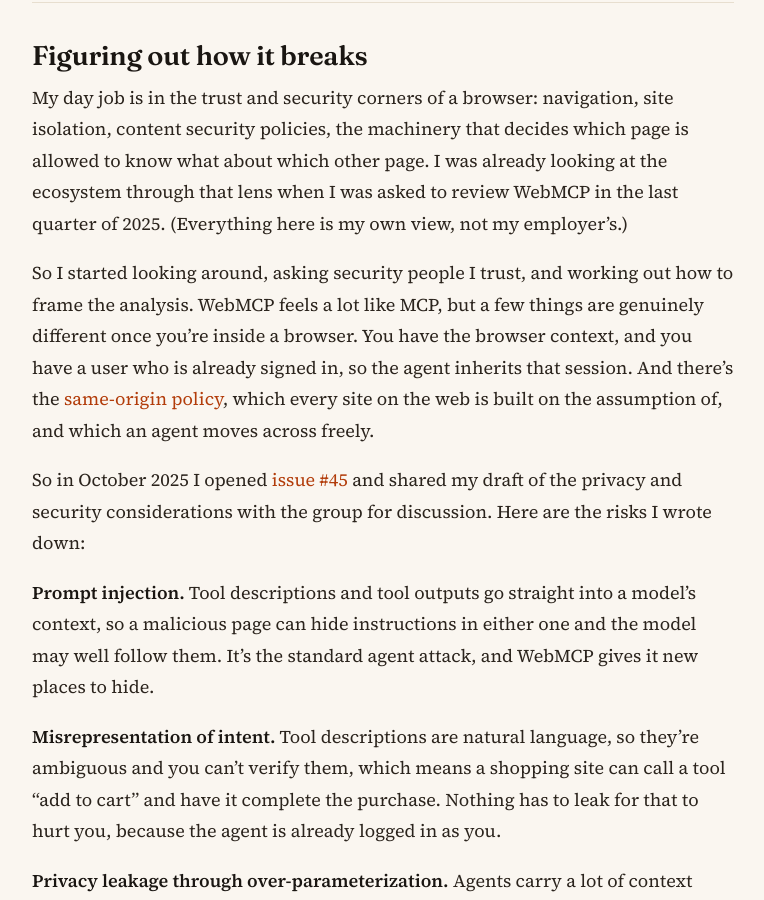
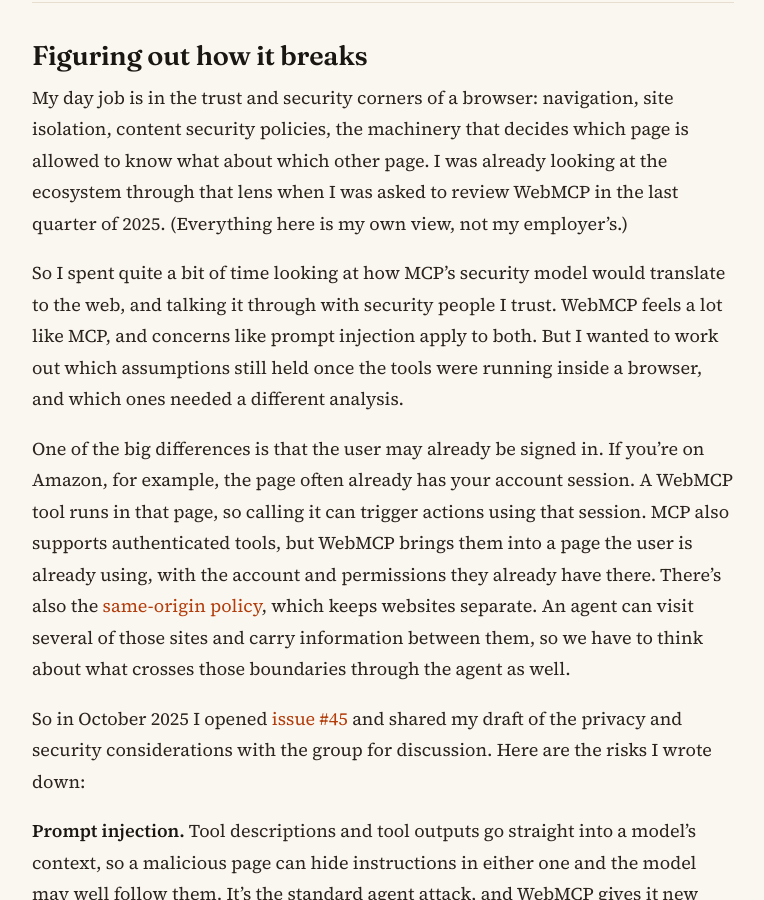
Before and after one commit to victorhuangwq/experiencethis.world, a Jekyll site: the page built from _posts/2026-08-17-agents-are-already-browsing.md, in a window 1280 px wide and 900 px high, scrolled down 2450 px. Shown: the whole window, without its empty margins (257-1021 px from the left). Built offline with Jekyll 4.4.1, drawn with Linux system fonts in a browser that asks for light colours; some of the changed text lies outside the part shown.

Commit message:
Explain MCP comparison and existing browser session risks

```diff
--- a/_posts/2026-08-17-agents-are-already-browsing.md
+++ b/_posts/2026-08-17-agents-are-already-browsing.md
@@ -52,7 +52,9 @@
 
 My day job is in the trust and security corners of a browser: navigation, site isolation, content security policies, the machinery that decides which page is allowed to know what about which other page. I was already looking at the ecosystem through that lens when I was asked to review WebMCP in the last quarter of 2025. (Everything here is my own view, not my employer's.)
 
-So I started looking around, asking security people I trust, and working out how to frame the analysis. WebMCP feels a lot like MCP, but a few things are genuinely different once you're inside a browser. You have the browser context, and you have a user who is already signed in, so the agent inherits that session. And there's the [same-origin policy](https://developer.mozilla.org/en-US/docs/Web/Security/Same-origin_policy), which every site on the web is built on the assumption of, and which an agent moves across freely.
+So I spent quite a bit of time looking at how MCP's security model would translate to the web, and talking it through with security people I trust. WebMCP feels a lot like MCP, and concerns like prompt injection apply to both. But I wanted to work out which assumptions still held once the tools were running inside a browser, and which ones needed a different analysis.
+
+One of the big differences is that the user may already be signed in. If you're on Amazon, for example, the page often already has your account session. A WebMCP tool runs in that page, so calling it can trigger actions using that session. MCP also supports authenticated tools, but WebMCP brings them into a page the user is already using, with the account and permissions they already have there. There's also the [same-origin policy](https://developer.mozilla.org/en-US/docs/Web/Security/Same-origin_policy), which keeps websites separate. An agent can visit several of those sites and carry information between them, so we have to think about what crosses those boundaries through the agent as well.
 
 So in October 2025 I opened [issue #45](https://github.com/webmachinelearning/webmcp/issues/45) and shared my draft of the privacy and security considerations with the group for discussion. Here are the risks I wrote down:
 
```
